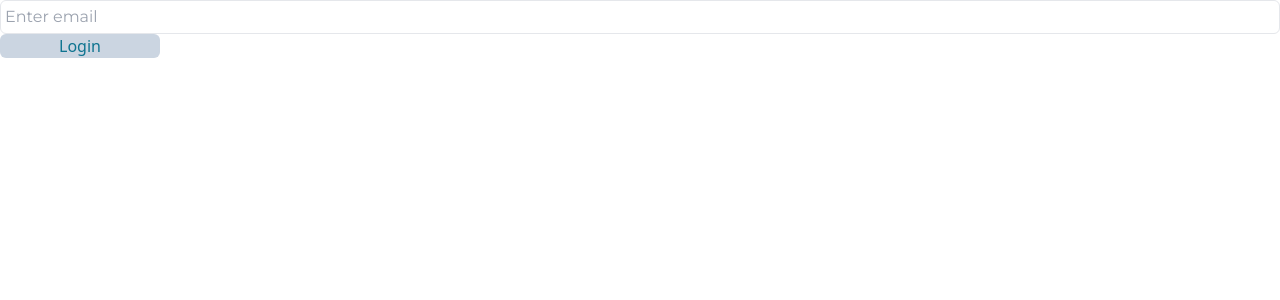
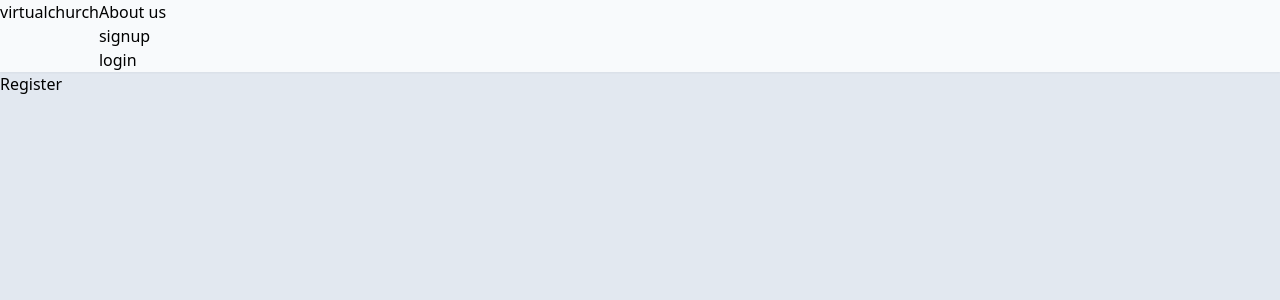
Before and after one commit to 120lennox/VirtualChurch-project, a React (Create React App) app in the folder virtual-church/: page /signup in a window 1280 px wide. Shown: the top 300 px of the page. Built offline with nearby package versions, Linux system fonts and the light colour scheme.

Commit message:
added nav-bar incomplete

```diff
--- a/virtual-church/src/App.jsx
+++ b/virtual-church/src/App.jsx
@@ -3,15 +3,16 @@ import './App.css';
 import{Routes, Route} from "react-router-dom"
 import Buttons from './build_tools/Buttons';
 import InputBox from './build_tools/InputBox';
+import Nav_Bar from './nav-elements/Nav_bar';
 
 function App() {
   return (
-    <div>
-      <InputBox type="text" placeholder="Enter email" />
-      <br />
-      <Buttons label="Login" width="w-40" />
+    <section className="flex sm:flex-col md:flex-col bg-slate-200 w-screen h-screen">
+      <Nav_Bar />
+      <main className="max-w-2xl" >
 
-    </div>
+      </main>
+    </section>
   );
 }
 
--- a/virtual-church/src/nav-elements/About.jsx
+++ b/virtual-church/src/nav-elements/About.jsx
@@ -0,0 +1,5 @@
+export default function About(){
+    return (
+        <h1>About us</h1>
+    )
+}
--- a/virtual-church/src/nav-elements/Login.jsx
+++ b/virtual-church/src/nav-elements/Login.jsx
@@ -0,0 +1,5 @@
+export default function Login(){
+    return (
+        <h1>Login</h1>
+    )
+}
--- /dev/null
+++ b/virtual-church/src/nav-elements/Nav_bar.jsx
@@ -0,0 +1,33 @@
+import {Routes, Route, Link} from "react-router-dom"
+import Login from "./Login"
+import About from "./About"
+import Signup from "./Signup"
+export default function Nav_Bar(){
+    return(
+        <div>
+            <header className="w-full shadow-sm bg-slate-50" >
+                <section className="max-w-2xl flex">
+                    <a href="#">virtualchurch</a>
+                    <nav>
+                        <ul>
+                            <li>
+                                <Link to="/about">About us</Link>
+                            </li>
+                            <li>
+                                <Link to="signup">signup</Link>
+                            </li>
+                            <li>
+                                <Link to="/login">login</Link>
+                            </li>
+                        </ul>
+                    </nav>
+                </section>
+            </header>
+            <Routes>
+                <Route path="/about" element={<About/>} />
+                <Route path="/signup" element={<Signup/>} />
+                <Route path="/login" element={<Login/>} />
+            </Routes>
+        </div>
+    )
+}
--- a/virtual-church/src/nav-elements/Signup.jsx
+++ b/virtual-church/src/nav-elements/Signup.jsx
@@ -0,0 +1,5 @@
+export default function Signup(){
+    return (
+        <h1>Register</h1>
+    )
+}
```
